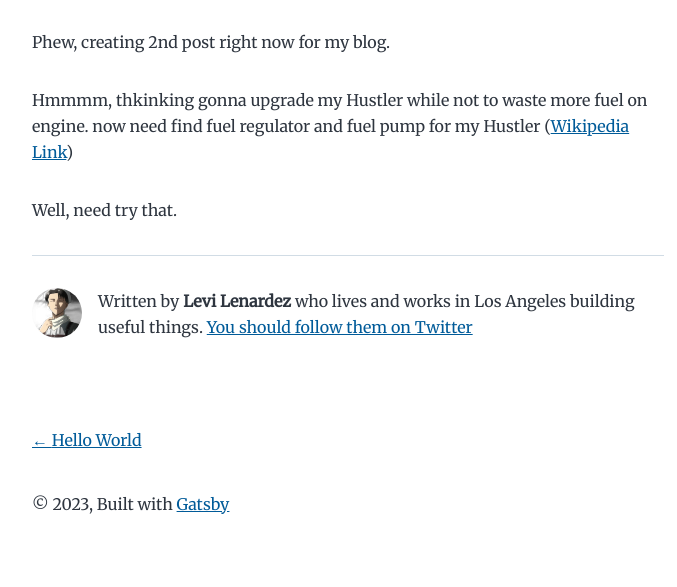
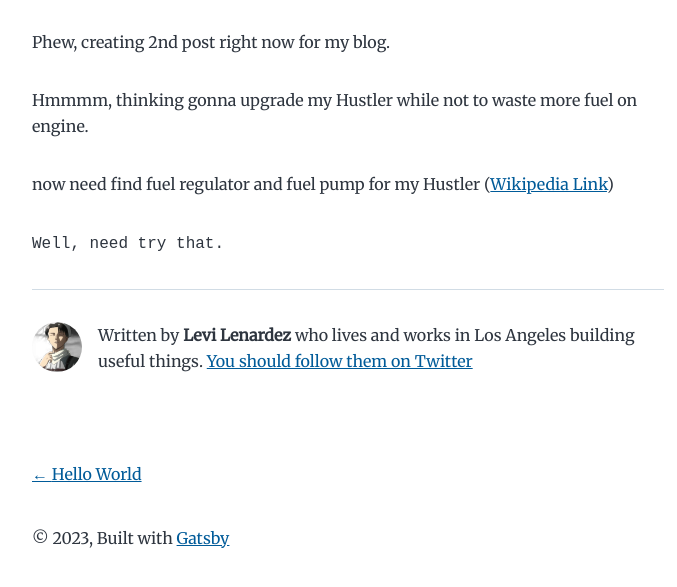
Before and after one commit to LeviLenardez/gatsby-starter-blog-mid, a Gatsby site: page /my-second-post/ in a window 1280 px wide. Shown: the part 211-798 px from the top of the page, without its empty margins (292-969 px from the left). Built offline with nearby package versions, Linux system fonts and the light colour scheme; Gatsby itself is replaced by a stand-in of ours.

Commit message:
Update index.md

```diff
--- a/content/blog/my-second-post/index.md
+++ b/content/blog/my-second-post/index.md
@@ -5,9 +5,11 @@ date: "2023-05-31T03:30:45.154Z"
 
 Phew, creating 2nd post right now for my blog.
 
-Hmmmm, thkinking gonna upgrade my Hustler while
+Hmmmm, thinking gonna upgrade my Hustler while
 not to waste more fuel on engine.
+
 now need find fuel regulator and fuel pump for my Hustler
 ([Wikipedia Link](https://en.wikipedia.org/wiki/Fuel_pump))
 
-Well, need try that.
+
+`Well, need try that.`
```
